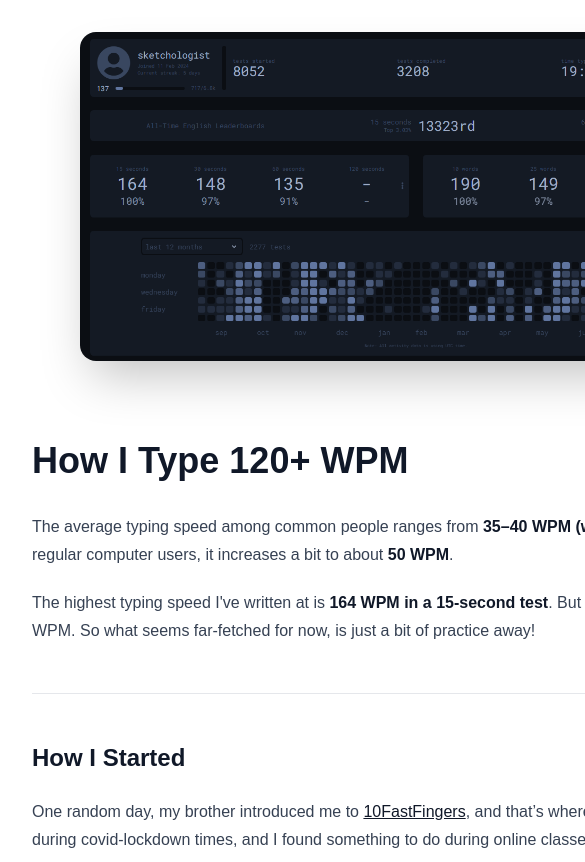
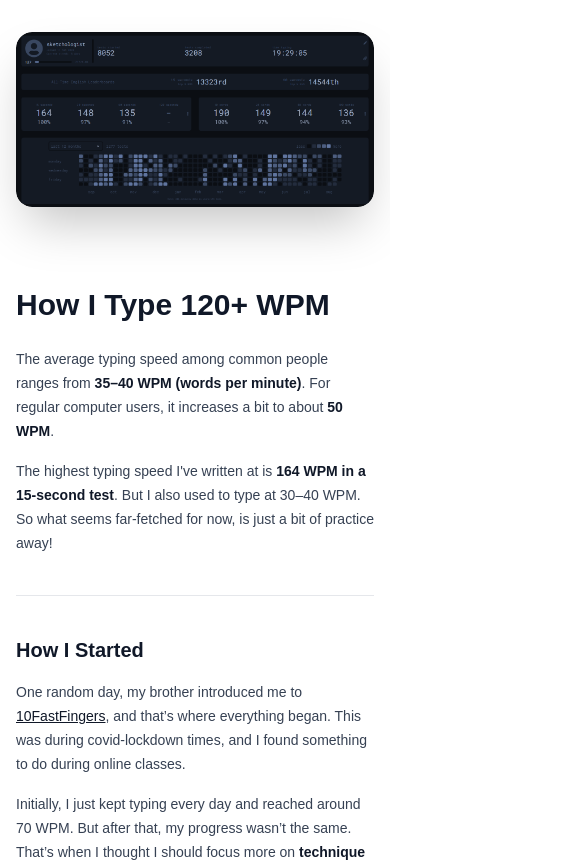
Before and after one commit to abhaydesu/blogs, a Next.js app: page /blog/improve-typing-speed in a window 390 px wide. Shown: the top 862 px of the page, 585 px wide, since content can reach past the window. Built offline with nearby package versions, Linux system fonts and the light colour scheme; a web font is replaced by a local one.

Commit message:
feat: Improve blog post layout and image handling
- Enhanced blog post layout for better readability across different screen sizes.
- Implemented responsive image loading with `next/image` for improved performance.
- Added conditional rendering for images to handle posts without featured images.

```diff
--- a/app/blog/[slug]/page.tsx
+++ b/app/blog/[slug]/page.tsx
@@ -37,16 +37,28 @@ export default async function SingleBlogPage({ params }: Props) {
   const { content, frontmatter } = blog;
 
   return (
-    <div className="min-h-screen max-w-4xl w-full  mx-auto  flex items-start justify-start nunito">
-      <div className="min-h-screen pt-8 px-8  md:pb-10">
+    <div className="min-h-screen max-w-4xl w-full mx-auto flex items-start justify-start nunito">
+      <div className="pt-8 px-4 sm:px-8 md:px-8 md:pb-10 w-full">
+        {frontmatter.image && (
+          <div className="mx-auto mb-20 max-w-2xl w-full overflow-hidden rounded-2xl shadow-2xl">
             <Image
               src={frontmatter.image}
               alt={frontmatter.title}
               width={896}
               height={384}
-            className="rounded-2xl object-cover mx-auto mb-20 max-h-96 max-w-2xl w-full h-auto shadow-2xl"
+              priority
+              sizes="(max-width: 640px) 100vw, (max-width: 1024px) 80vw, 896px"
+              className="rounded-2xl object-cover mx-auto w-full h-auto block"
+              style={{
+                maxHeight: "60vh",
+              }}
             />
-        <div className="prose prose-img min-w-3xl mx-auto ">{content}</div>
+          </div>
+        )}
+
+        <div className="prose prose-img prose-sm sm:prose md:prose-lg max-w-none mx-auto">
+          {content}
+        </div>
       </div>
     </div>
   );
--- a/app/layout.tsx
+++ b/app/layout.tsx
@@ -6,7 +6,6 @@ const notoSansJp = Noto_Sans_JP({
   variable: "--font-noto-sans-jp",
   subsets: ["latin"],
 });
-
 
 
 export const metadata: Metadata = {
```
Also changed, not shown: app/globals.css (line endings or trailing spaces). Lines whose indentation alone changed are shown as unchanged.
